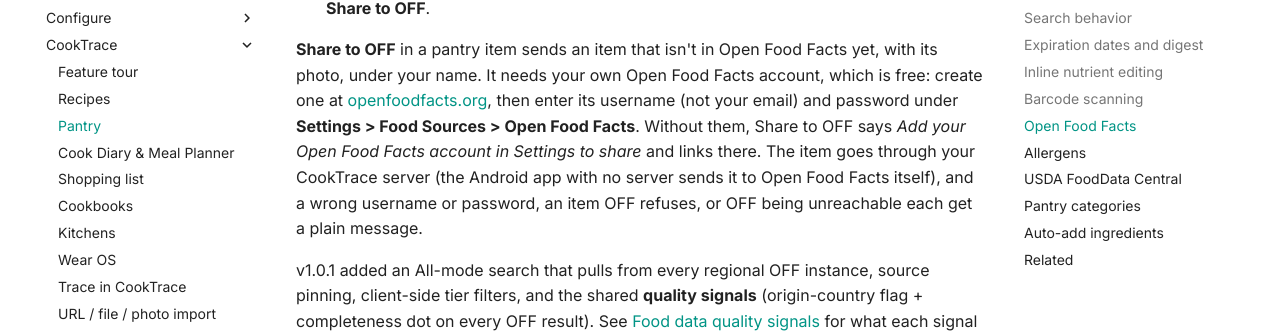
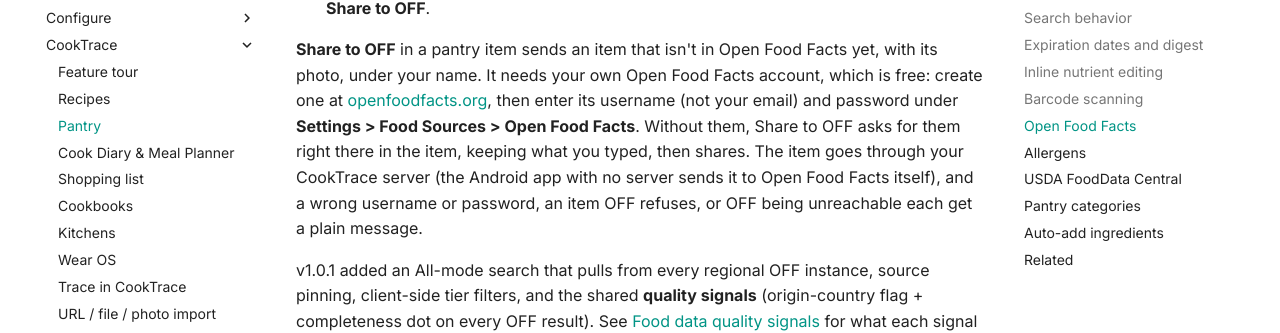
Before and after one commit to TraceApps/docs, an MkDocs documentation site: the page built from docs/cooktrace/pantry.md, in a window 1280 px wide and 900 px high, scrolled down 3155 px. Shown: the part 144-477 px from the top of the window. Built offline with MkDocs 1.6.1 and Material for MkDocs 9.7.7, drawn with Linux system fonts in a browser that asks for light colours; comment, search, counter and statistics services are not loaded.

Commit message:
CookTrace pantry: Share to OFF asks for the account in place (TraceApps/nutritrace#284)

```diff
--- a/docs/cooktrace/pantry.md
+++ b/docs/cooktrace/pantry.md
@@ -87,7 +87,7 @@ Free, no key. Enable under Settings > Food Sources > Open Food Facts. Optional f
 - **Upload Country** for the "Share to OFF" flow.
 - **Account Username / Password**: your own Open Food Facts account, needed for **Share to OFF**.
 
-**Share to OFF** in a pantry item sends an item that isn't in Open Food Facts yet, with its photo, under your name. It needs your own Open Food Facts account, which is free: create one at [openfoodfacts.org](https://world.openfoodfacts.org/), then enter its username (not your email) and password under **Settings > Food Sources > Open Food Facts**. Without them, Share to OFF says *Add your Open Food Facts account in Settings to share* and links there. The item goes through your CookTrace server (the Android app with no server sends it to Open Food Facts itself), and a wrong username or password, an item OFF refuses, or OFF being unreachable each get a plain message.
+**Share to OFF** in a pantry item sends an item that isn't in Open Food Facts yet, with its photo, under your name. It needs your own Open Food Facts account, which is free: create one at [openfoodfacts.org](https://world.openfoodfacts.org/), then enter its username (not your email) and password under **Settings > Food Sources > Open Food Facts**. Without them, Share to OFF asks for them right there in the item, keeping what you typed, then shares. The item goes through your CookTrace server (the Android app with no server sends it to Open Food Facts itself), and a wrong username or password, an item OFF refuses, or OFF being unreachable each get a plain message.
 
 v1.0.1 added an All-mode search that pulls from every regional OFF instance, source pinning, client-side tier filters, and the shared **quality signals** (origin-country flag + completeness dot on every OFF result). See [Food data quality signals](../reference/food-data-quality.md) for what each signal means and how to filter on it.
 
```
